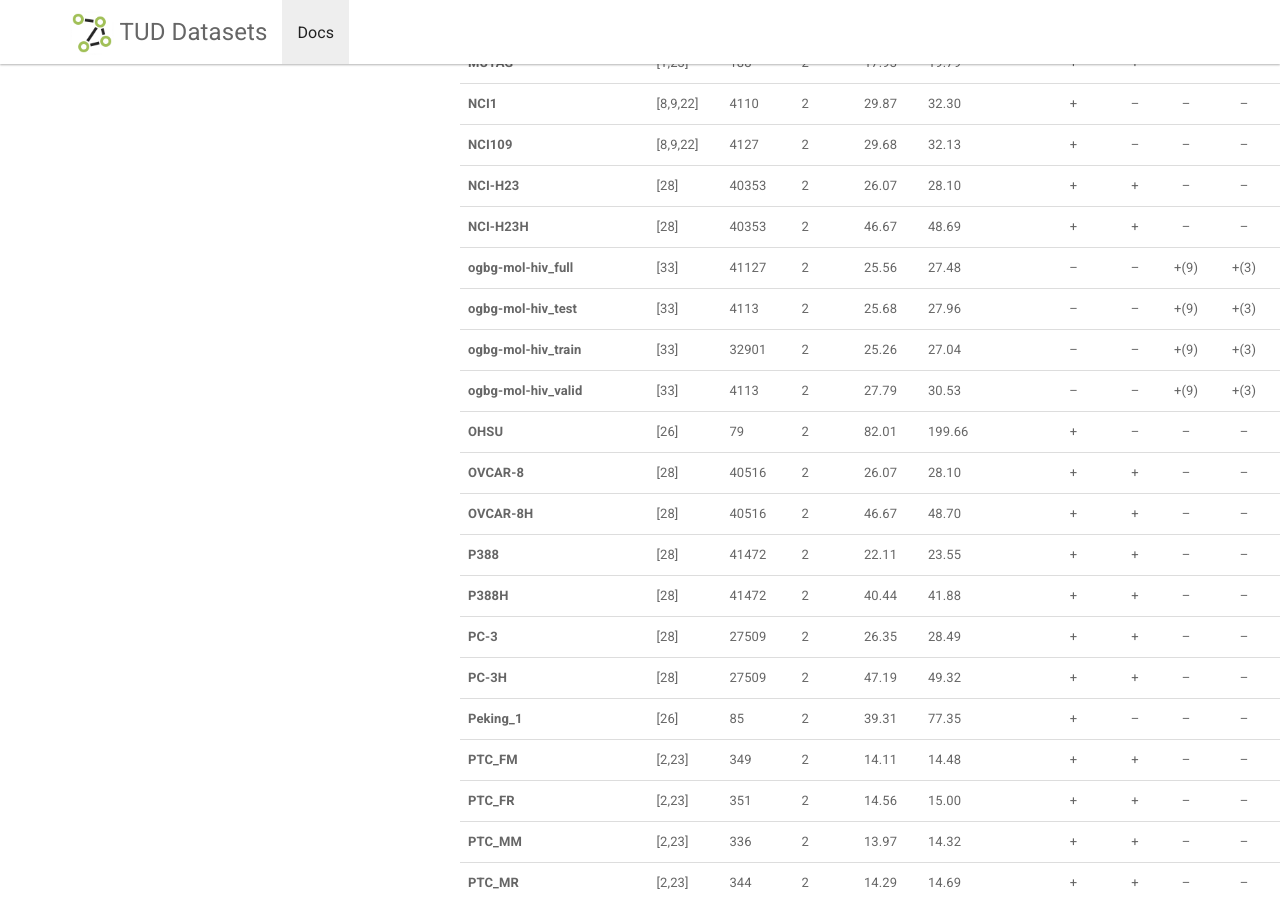
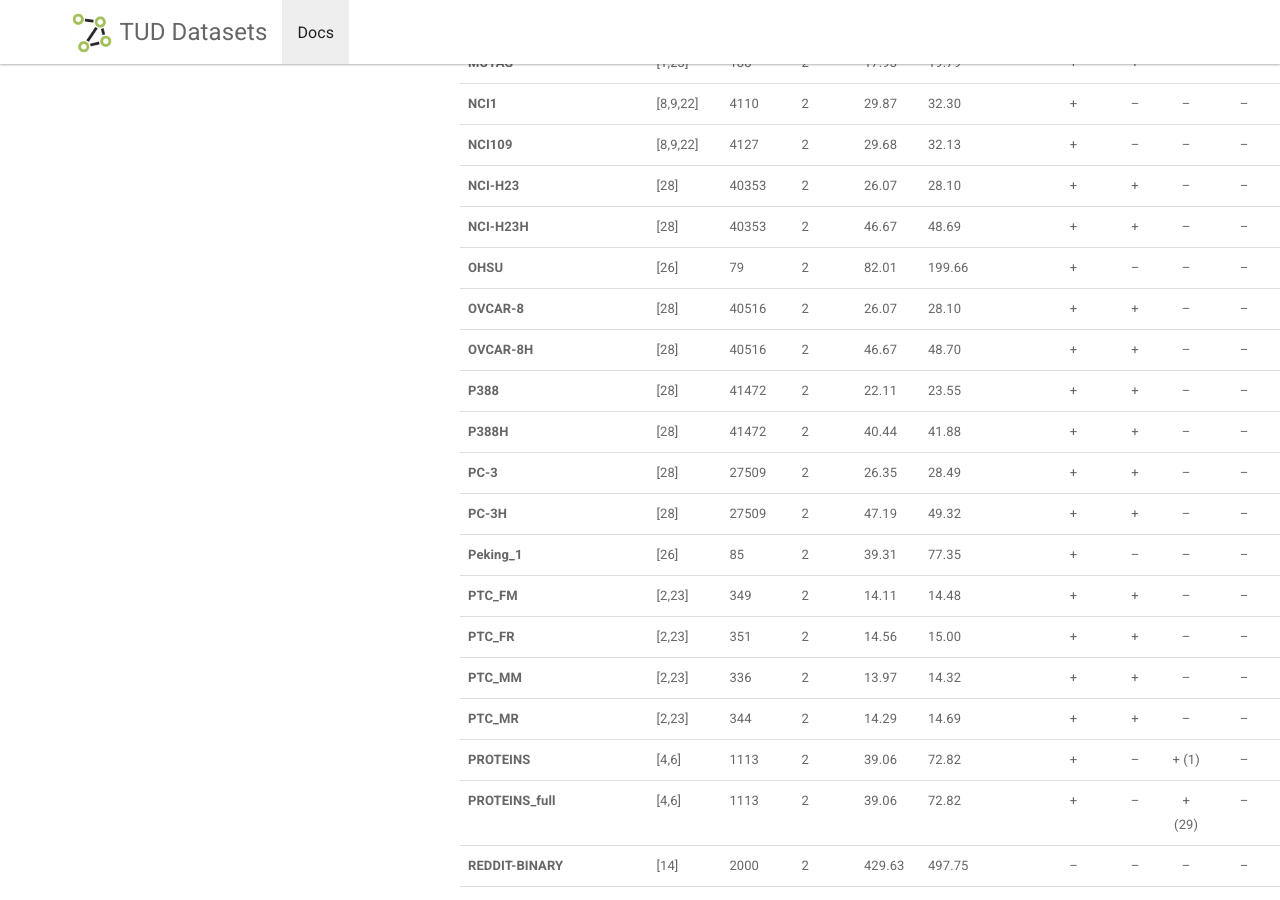
Before and after one commit to chrsmrrs/datasets, a Jekyll site: the page built from _docs/datasets.md, in a window 1280 px wide and 900 px high, scrolled down 2287 px. Built offline with Jekyll 4.4.1, drawn with Linux system fonts in a browser that asks for light colours.

Commit message:
Update datasets.md

```diff
--- a/_docs/datasets.md
+++ b/_docs/datasets.md
@@ -61,10 +61,6 @@ permalink: /docs/datasets/
 |**NCI109**|[8,9,22]| 4127 |2|29.68| 32.13 |+|--|--|--|[NCI109](https://ls11-www.cs.tu-dortmund.de/people/morris/graphkerneldatasets/NCI109.zip)|
 |**NCI-H23**|[28]| 40353 |2|26.07| 28.10 |+|+|--|--|[NCI-H23](https://ls11-www.cs.tu-dortmund.de/people/morris/graphkerneldatasets/NCI-H23.zip-H23)|
 |**NCI-H23H**|[28]| 40353 |2|46.67| 48.69 |+|+|--|--|[NCI-H23H](https://ls11-www.cs.tu-dortmund.de/people/morris/graphkerneldatasets/NCI-H23H.zip-H23H)|
-|**ogbg-mol-hiv_full**|[33]| 41127 |2|25.56|27.48|--|--|+(9)|+(3)|[ogbg-mol-hiv_full](https://ls11-www.cs.tu-dortmund.de/people/morris/graphkerneldatasets/ogbg-mol-hiv_full.zip)|
-|**ogbg-mol-hiv_test**|[33]| 4113 |2|25.68|27.96|--|--|+(9)|+(3)|[ogbg-mol-hiv_test](https://ls11-www.cs.tu-dortmund.de/people/morris/graphkerneldatasets/ogbg-mol-hiv_test.zip)|
-|**ogbg-mol-hiv_train**|[33]| 32901 |2|25.26|27.04|--|--|+(9)|+(3)|[ogbg-mol-hiv_train](https://ls11-www.cs.tu-dortmund.de/people/morris/graphkerneldatasets/ogbg-mol-hiv_train.zip)|
-|**ogbg-mol-hiv_valid**|[33]| 4113|2|27.79|30.53|--|--|+(9)|+(3)|[ogbg-mol-hiv_valid](https://ls11-www.cs.tu-dortmund.de/people/morris/graphkerneldatasets/ogbg-mol-hiv_valid.zip)|
 |**OHSU**|[26]|79|2 |82.01|199.66|+|--|--|--|[OHSU](https://ls11-www.cs.tu-dortmund.de/people/morris/graphkerneldatasets/OHSU.zip)|
 |**OVCAR-8**|[28]| 40516 |2|26.07| 28.10 |+|+|--|--|[OVCAR-8](https://ls11-www.cs.tu-dortmund.de/people/morris/graphkerneldatasets/OVCAR-8.zip-8)|
 |**OVCAR-8H**|[28]| 40516 |2|46.67| 48.70 |+|+|--|--|[OVCAR-8H](https://ls11-www.cs.tu-dortmund.de/people/morris/graphkerneldatasets/OVCAR-8H.zip-8H)|
```
